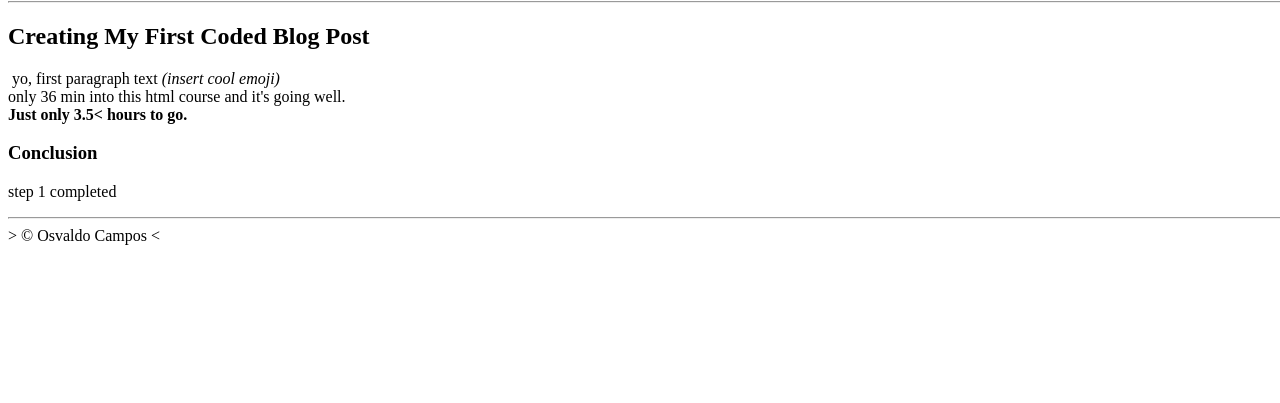
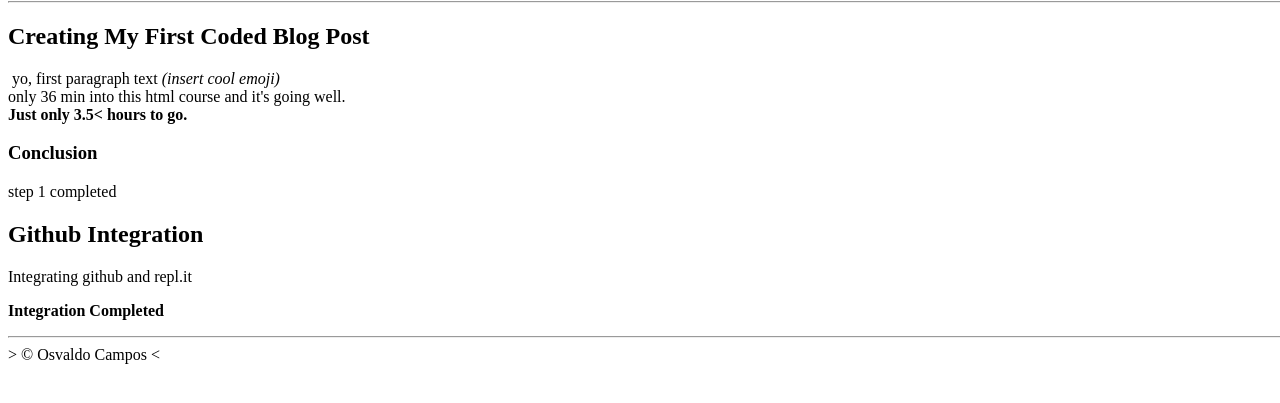
Before and after one commit to MadeByOsvaldo/Project01, a plain HTML site: page index.html in a window 1280 px wide. Shown: the part 79-482 px from the top of the page. Drawn offline with Linux system fonts and the light colour scheme.

Commit message:
My first commit with all files

```diff
--- a/index.html
+++ b/index.html
@@ -24,6 +24,10 @@
   <h3>Conclusion</h3>
   <p>step 1 completed</p>
 
+  <h2>Github Integration</h2>
+  <p>Integrating github and repl.it</p>
+  <p><strong>Integration Completed</strong></p>
+
   <hr>
 
   &gt; &copy; Osvaldo Campos &lt;
```
